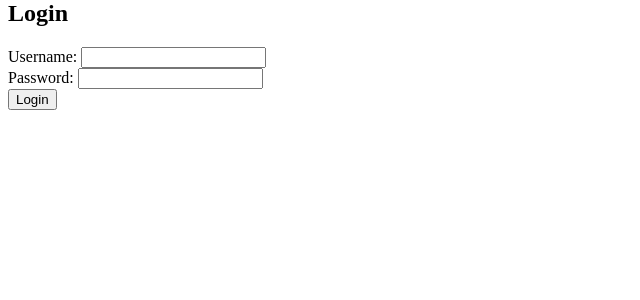
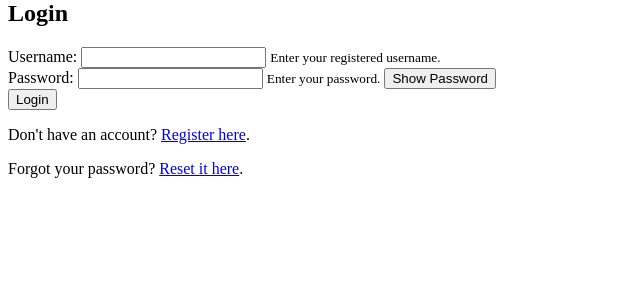
Before and after one commit to ValleysEnduro/Dev2, a Django app: page /users/login/ in a window 1280 px wide. Shown: the part 20-320 px from the top of the page, without its empty margins (0-640 px from the left). Run offline with Django 5.2, Linux system fonts and the light colour scheme.

Commit message:
login and register form debugged

```diff
--- a/users/Templates/users/user_login.html
+++ b/users/Templates/users/user_login.html
@@ -14,15 +14,29 @@
         {% csrf_token %}
         <div class="form-group">
             <label for="username">Username:</label>
-            <input type="text" id="username" name="username" class="form-control" required>
+            <input type="text" id="username" name="username" class="form-control" aria-describedby="usernameHelp" required>
+            <small id="usernameHelp" class="form-text text-muted">Enter your registered username.</small>
         </div>
         <div class="form-group">
             <label for="password">Password:</label>
-            <input type="password" id="password" name="password" class="form-control" required>
+            <input type="password" id="password" name="password" class="form-control" aria-describedby="passwordHelp" required>
+            <small id="passwordHelp" class="form-text text-muted">Enter your password.</small>
+            <button type="button" class="btn btn-secondary btn-sm mt-1" onclick="togglePasswordVisibility()">Show Password</button>
         </div>
         <button type="submit" class="btn btn-primary">Login</button>
     </form>
-   <!-- <p>Don't have an account? <a href="{% url 'users:register' %}">Register here</a></p> -->
-    <!--<p>Forgot your password? <a href="{% url 'users:password_reset' %}">Reset it here</a></p>-->
+    <p>Don't have an account? <a href="{% url 'users:register' %}">Register here</a>.</p>
+    <p>Forgot your password? <a href="{% url 'users:password_reset' %}">Reset it here</a>.</p>
 </div>
+
+<script>
+function togglePasswordVisibility() {
+    var x = document.getElementById("password");
+    if (x.type === "password") {
+        x.type = "text";
+    } else {
+        x.type = "password";
+    }
+}
+</script>
 {% endblock %}
--- a/users/views.py
+++ b/users/views.py
@@ -1,20 +1,30 @@
+import sys
+
+try:
+    from users.models import Entry, Race, CustomUser
+except ImportError as e:
+    print("Error importing:", e, file=sys.stderr)
+    print("sys.path is", sys.path, file=sys.stderr)
+
 from django.shortcuts import render, get_object_or_404, redirect
 from django.contrib.auth.decorators import login_required
 from django.contrib import messages
-from django.contrib.auth import authenticate, login, logout
+from django.contrib.auth import authenticate, login as auth_login, logout as auth_logout
 from django.http import HttpResponseRedirect
 from django.urls import reverse
-from event_management.models import Entry, Race
+from event_management.models import Entry, Race  # Corrected import here
 from payments.models import Payment, RaceEntry
 from .models import CustomUser
+from .forms import CustomUserCreationForm
+import logging
+
+logger = logging.getLogger(__name__)
 
 @login_required
 def dashboard(request):
-    # Assuming relationships are named correctly in your models.
-    # Adjust prefetch_related and select_related as per actual relationships.
-    user_entries = Entry.objects.filter(user=request.user).prefetch_related('events')  # Adjust 'events' if Entry has related events.
+    user_entries = Entry.objects.filter(user=request.user).prefetch_related('events')
     user_race_entries = RaceEntry.objects.filter(participant=request.user).select_related('race')
-    user_payments = Payment.objects.filter(user=request.user).select_related('race_entry')  # Assuming payments link to race entries
+    user_payments = Payment.objects.filter(user=request.user).select_related('race_entry')
 
     context = {
         'user_entries': user_entries,
@@ -25,7 +35,10 @@ def dashboard(request):
 
 @login_required
 def cancel_entry(request, entry_id):
-    entry = get_object_or_404(Entry, id=entry_id, user=request.user)
+    entry = get_object_or_404(Entry, id=entry_id)
+    if entry.user != request.user:
+        messages.error(request, "You do not have permission to cancel this entry.")
+        return redirect('users:dashboard')
     if entry.can_cancel():
         refund = entry.refund_amount()
         entry.delete()
@@ -40,34 +53,40 @@ def login_view(request):
         password = request.POST.get('password')
         user = authenticate(request, username=username, password=password)
         if user is not None:
-            login(request, user)
-            return redirect('users:dashboard')  # Ensure this is the correct namespace and url name
+            auth_login(request, user)
+            return redirect('users:dashboard')
         else:
             messages.error(request, 'Invalid username or password')
-    return render(request, 'users/user_login.html')  # Adjust the template name as necessary
+    return render(request, 'users/user_login.html')
 
 @login_required
 def profile_view(request):
     return render(request, 'users/profile.html')
 
 def logout_view(request):
-    logout(request)
+    auth_logout(request)
     messages.success(request, "You have been successfully logged out.")
     return redirect('users:login')
 
+def register(request):
+    if request.method == 'POST':
+        return handle_register_post(request)
+    return handle_register_get(request)
+
+def handle_register_post(request):
+    form = CustomUserCreationForm(request.POST, request.FILES)
+    if form.is_valid():
+        user = form.save()
+        username = user.username
+        messages.success(request, f'Account created for {username}!')
+        return redirect('users:login')
+    else:
+        messages.error(request, 'There was a problem with your registration details.')
+        return render(request, 'users/register.html', {'form': form})
+
+def handle_register_get(request):
+    form = CustomUserCreationForm()
+    return render(request, 'users/register.html', {'form': form})
+
 def redirect_to_profile(request):
     return HttpResponseRedirect(reverse('users:profile'))
-
-from .forms import CustomUserCreationForm  # Ensure this import points to where your form is defined
-
-def register(request):
-    if request.method == 'POST':
-        form = CustomUserCreationForm(request.POST, request.FILES)  # Handle file data
-        if form.is_valid():
-            user = form.save()
-            username = user.username
-            messages.success(request, f'Account created for {username}!')
-            return redirect('login')
-    else:
-        form = CustomUserCreationForm()
-    return render(request, 'register.html', {'form': form})
```
